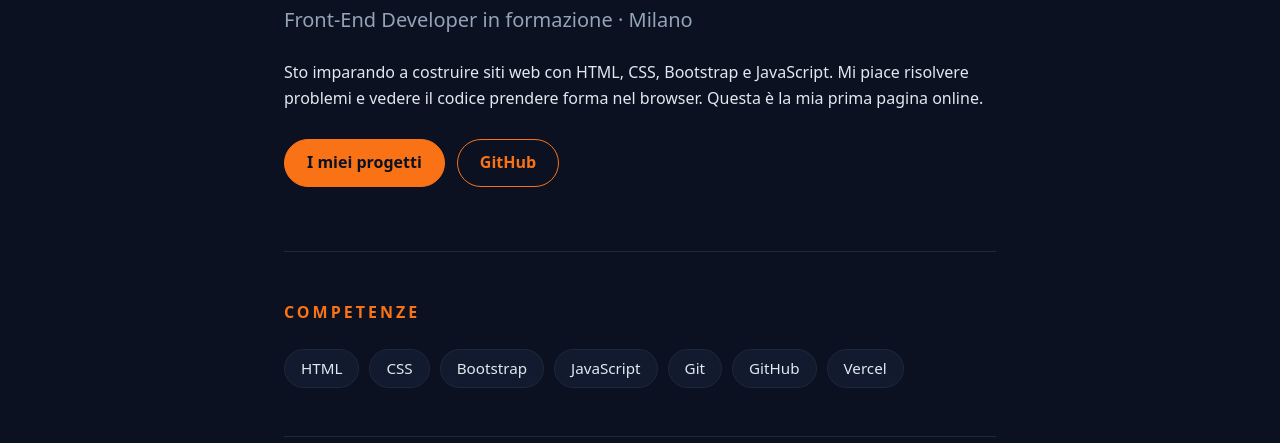
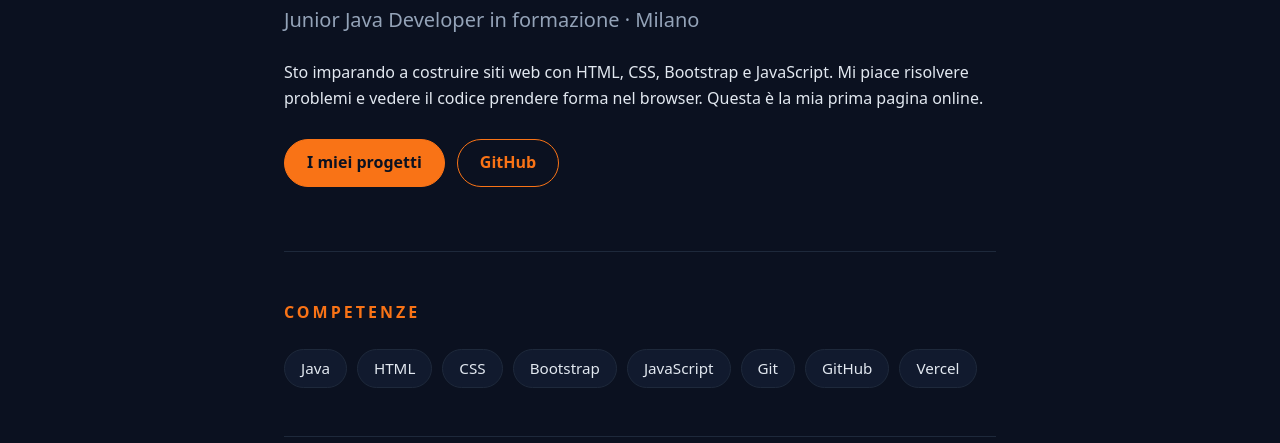
Before and after one commit to Simone03gh/sito-personale-simone-finazzi, a plain HTML site: page index.html in a window 1280 px wide. Shown: the part 357-800 px from the top of the page. Drawn offline with Linux system fonts and the light colour scheme.

Commit message:
Cambia ruolo in Junior Java Developer

```diff
--- a/index.html
+++ b/index.html
@@ -160,7 +160,7 @@
       <div class="avatar">SF</div>
       <p class="saluto">Ciao, sono</p>
       <h1><span class="gradiente">Simone Finazzi</span></h1>
-      <p class="ruolo">Front-End Developer in formazione · Milano</p>
+      <p class="ruolo">Junior Java Developer in formazione · Milano</p>
       <p>Sto imparando a costruire siti web con HTML, CSS, Bootstrap e JavaScript.
          Mi piace risolvere problemi e vedere il codice prendere forma nel browser.
          Questa è la mia prima pagina online.</p>
@@ -174,6 +174,7 @@
     <section id="competenze">
       <h2>Competenze</h2>
       <div class="competenze">
+        <span>Java</span>
         <span>HTML</span>
         <span>CSS</span>
         <span>Bootstrap</span>
```
